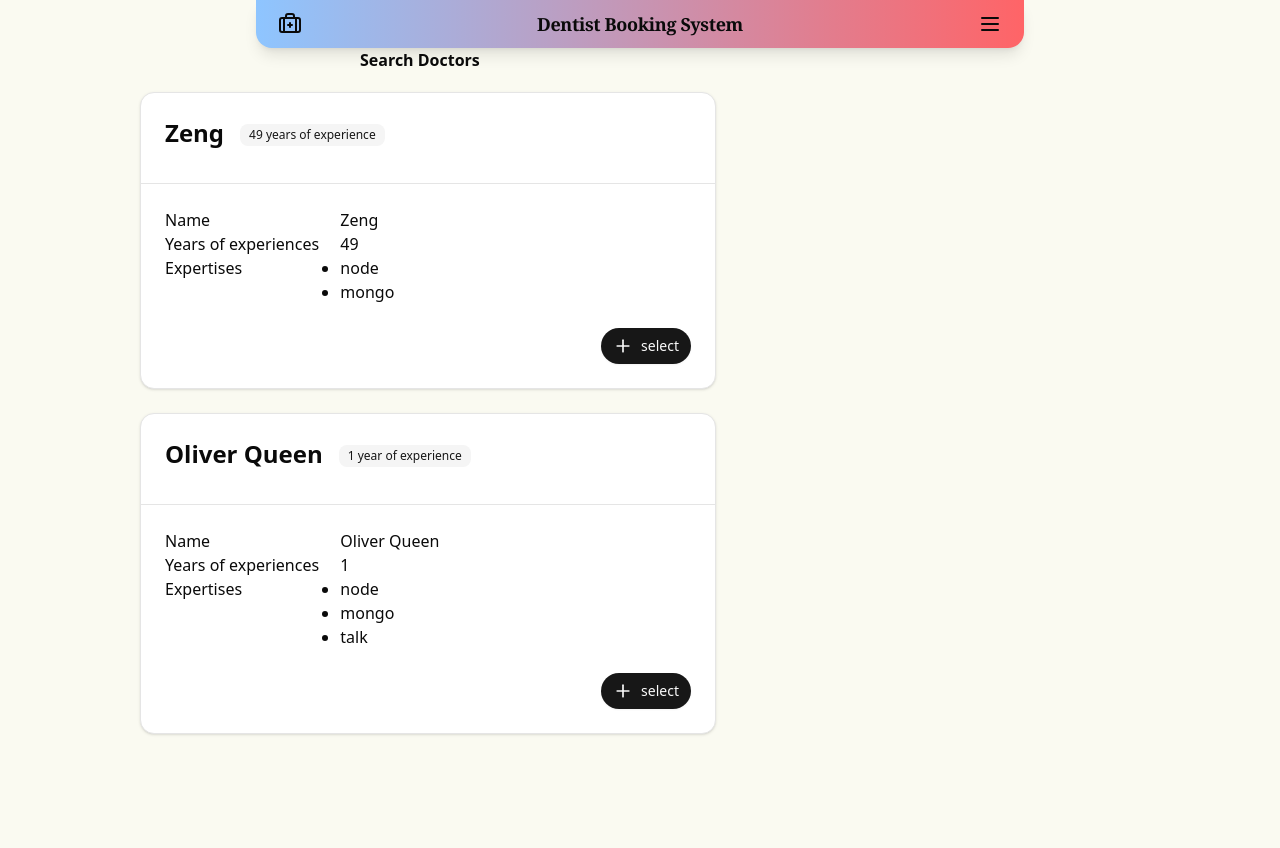
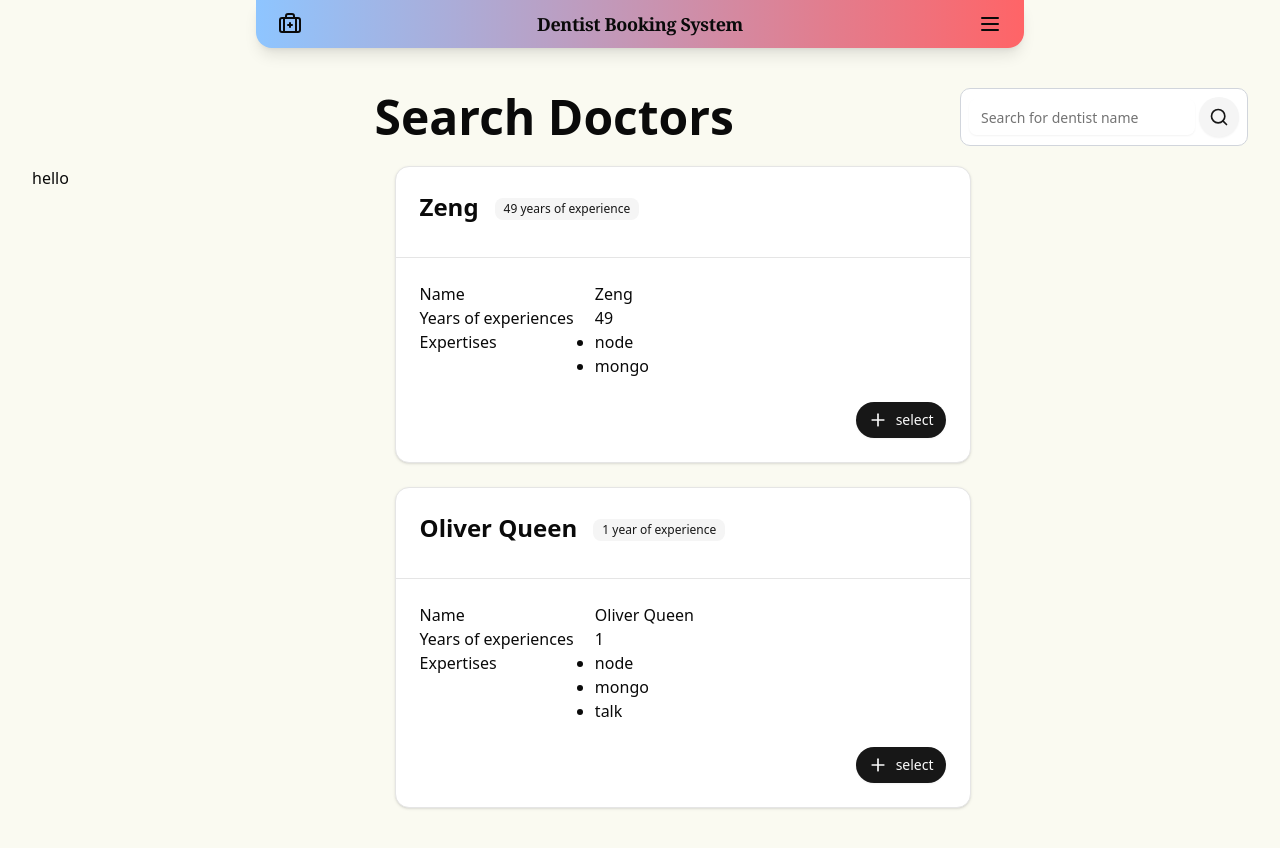
Before and after one commit to tintinnkt/dentist-booking-frontend, a Next.js app: page /list in a window 1280 px wide. Shown: the top 848 px of the page. Before the commit the page ends 800 px from the top, so only its background shows below. Built offline with nearby package versions, Linux system fonts and the light colour scheme.

Commit message:
fix: fix list page layout, add search bar

```diff
--- a/src/app/list/page.tsx
+++ b/src/app/list/page.tsx
@@ -1,19 +1,26 @@
 import DentistCard from "@/components/DentistCard";
+import { SearchBar } from "@/components/SearchBar";
 import { dentists } from "@/mock/DentistsMock";
 
 const page = () => {
   return (
-    <main className="gap-x-10 md:grid md:grid-cols-11">
+    <main className="mx-auto my-10 max-w-screen-xl px-8">
+      <div className="gap-x-10 md:grid md:grid-cols-11">
         <section className="col-span-3 hidden md:block" />
-      <section className="flex flex-col gap-y-6 md:col-span-8 md:flex-row md:justify-between">
-        <h1 className="align-baseline font-semibold">Search Doctors</h1>
-        <input></input>
+        <section className="flex flex-col items-center gap-y-6 md:col-span-8 md:flex-row md:justify-between">
+          <h1 className="align-baseline text-5xl font-semibold">
+            Search Doctors
+          </h1>
+          <SearchBar />
         </section>
-      <section></section>
+        <section className="mt-5 sm:col-span-4 lg:col-span-3">hello</section>
+        <section className="col-span-7 my-10 flex h-full w-full flex-col justify-between gap-y-4 md:my-0 lg:col-span-8">
           <div className="col-span-8 w-full space-y-6 p-5">
             {dentists.map((dentist, idx) => (
               <DentistCard key={idx} dentist={dentist} />
             ))}
+          </div>
+        </section>
       </div>
     </main>
   );
--- a/src/components/CustomButton.tsx
+++ b/src/components/CustomButton.tsx
@@ -6,6 +6,7 @@ import {
   LucideIcon,
   LucideProps,
   Plus,
+  SearchIcon,
 } from "lucide-react";
 import { Button } from "./ui/Button";
 
@@ -44,6 +45,11 @@ const buttonConfig: Record<string, ButtonConfig> = {
     label: "See Resources",
     variant: "secondary",
     icon: ChevronRight,
+    placeAt: "end",
+  },
+  search: {
+    variant: "secondary",
+    icon: SearchIcon,
     placeAt: "end",
   },
 };
--- /dev/null
+++ b/src/components/SearchBar.tsx
@@ -0,0 +1,17 @@
+import { CustomButton } from "./CustomButton";
+import { Input } from "./ui/Input";
+
+type SearchBarProps = React.InputHTMLAttributes<HTMLInputElement>;
+
+export const SearchBar = (props: SearchBarProps) => {
+  return (
+    <div className="flex items-center space-x-1 rounded-lg border border-gray-300 bg-white px-2 py-2">
+      <Input
+        placeholder="Search for dentist name"
+        className="flex-1 border-none focus:ring-0"
+        {...props}
+      />
+      <CustomButton useFor="search" />
+    </div>
+  );
+};
```
Lines whose indentation alone changed are shown as unchanged.
